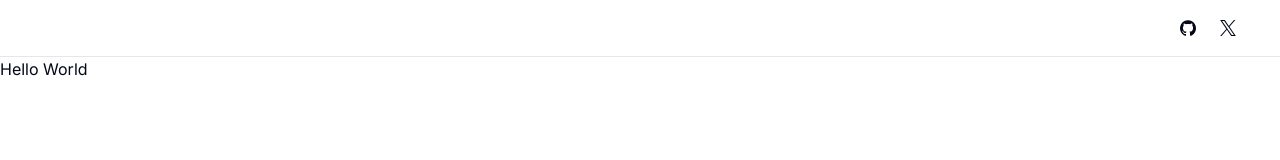
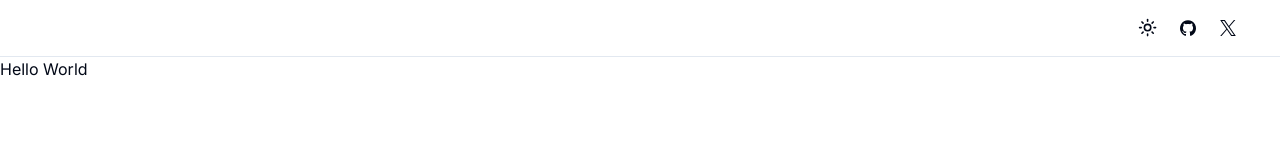
Before and after one commit to Swastikyadav/BlogFast, a Next.js app: page / in a window 1280 px wide. Shown: the top 160 px of the page. Built offline with nearby package versions, Linux system fonts and the light colour scheme.

Commit message:
theme switching

```diff
--- a/app/layout.js
+++ b/app/layout.js
@@ -2,6 +2,7 @@ import { Inter } from "next/font/google";
 import { cn } from "@/lib/utils";
 
 import { SiteHeader } from "@/components/site-header";
+import { Providers } from "@/components/providers";
 
 import "./globals.css";
 
@@ -19,10 +20,12 @@ export default function RootLayout({ children }) {
         "min-h-screen bg-background font-sans antialiased",
         inter.variable
       )}>
-        <div className="relative flex min-h-dvh flex-col bg-background">
-          <SiteHeader />
-          <main className="flex-1">{children}</main>
-        </div>
+        <Providers>
+          <div className="relative flex min-h-dvh flex-col bg-background">
+            <SiteHeader />
+            <main className="flex-1">{children}</main>
+          </div>
+        </Providers>
       </body>
     </html>
   );
--- /dev/null
+++ b/components/mode-toggle.jsx
@@ -0,0 +1,38 @@
+"use client";
+
+import { useTheme } from "next-themes";
+import {
+    DropdownMenu,
+    DropdownMenuContent,
+    DropdownMenuItem,
+    DropdownMenuTrigger,
+} from "./ui/dropdown-menu";
+import { Button } from "./ui/button";
+import { Moon, Sun } from "lucide-react";
+
+export function ModeToggle() {
+    const { setTheme } = useTheme();
+
+    return (
+        <DropdownMenu>
+            <DropdownMenuTrigger asChild>
+                <Button variant="ghost" className="w-10 px-0">
+                    <Sun className="h-[1.2rem] w-[1.2rem] rotate-0 scale-100 transition-all dark:-rotate-90 dark:scale-0" />
+                    <Moon className="absolute h-[1.2rem] w-[1.2rem] rotate-90 scale-0 transition-all dark:rotate-0 dark:scale-100" />
+                </Button>
+            </DropdownMenuTrigger>
+
+            <DropdownMenuContent align="end">
+                <DropdownMenuItem onClick={() => setTheme("light")}>
+                    Light
+                </DropdownMenuItem>
+                <DropdownMenuItem onClick={() => setTheme("dark")}>
+                    Dark
+                </DropdownMenuItem>
+                <DropdownMenuItem onClick={() => setTheme("system")}>
+                    System
+                </DropdownMenuItem>
+            </DropdownMenuContent>
+        </DropdownMenu>
+    );
+}
--- /dev/null
+++ b/components/providers.jsx
@@ -0,0 +1,16 @@
+"use client";
+
+import { ThemeProvider } from "next-themes";
+
+export function Providers({ children }) {
+    return (
+        <ThemeProvider
+            attribute="class"
+            defaultTheme="system"
+            enableSystem
+            disableTransitionOnChange
+        >
+            {children}
+        </ThemeProvider>
+    );
+}
--- a/components/site-header.js
+++ b/components/site-header.jsx
@@ -4,6 +4,7 @@ import Link from "next/link";
 import { buttonVariants } from "./ui/button";
 import { Icons } from "./icons";
 // import { MainNav } from "./main-nav";
+import { ModeToggle } from "./mode-toggle";
 
 export function SiteHeader() {
   return (
@@ -12,6 +13,7 @@ export function SiteHeader() {
         {/* <MainNav /> */}
         <div className="flex flex-1 items-center justify-end space-x-2">
           <nav className="flex items-center">
+            <ModeToggle />
             <Link
               href={siteConfig.links.github}
               target="_blank"
```
